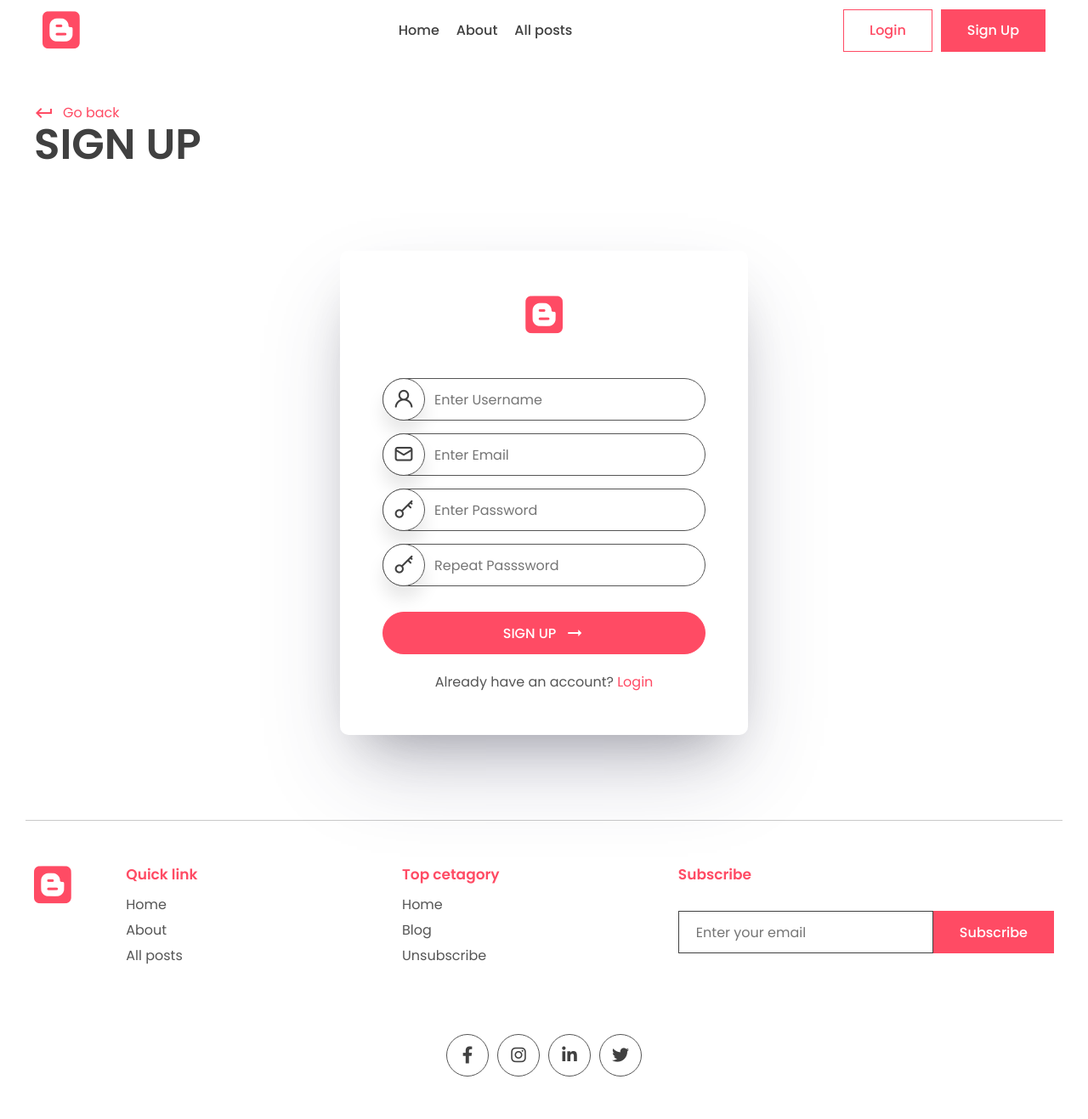
After one commit to usman-ghani190/python-django-blogapp, a Django app: page /account/register in a window 1280 px wide. The commit adds this page. Shown: the whole page at 85% size. Run offline with Django 5.2, Linux system fonts and the light colour scheme; some libraries are stand-ins or nearby versions.

Commit message:
created user registration functionality

```diff
--- a/app/forms.py
+++ b/app/forms.py
@@ -1,5 +1,7 @@
 from django import forms
 from django.utils.translation import gettext_lazy as _
+from django.contrib.auth.forms import UserCreationForm
+from django.contrib.auth.models import User
 
 from app.models import Comments, Subscribe
 
@@ -27,3 +29,38 @@ class SubscribeForm(forms.ModelForm):
     def __init__(self, *args, **kwargs):
         super().__init__(*args, **kwargs)
         self.fields['email'].widget.attrs['placeholder']= 'Enter your email'
+
+
+class NewUserForm(UserCreationForm):
+    class Meta:
+        model= User
+        fields= ("username", "email", "password1", "password2")
+
+
+    def __init__(self, *args, **kwargs):
+        super().__init__(*args, **kwargs)
+        self.fields['username'].widget.attrs['placeholder']= 'Enter Username'
+        self.fields['email'].widget.attrs['placeholder']= 'Enter Email'
+        self.fields['password1'].widget.attrs['placeholder']= 'Enter Password'
+        self.fields['password2'].widget.attrs['placeholder']= 'Repeat Passsword'
+
+    def clean_username(self):
+        username= self.cleaned_data['username'].lower()
+        new= User.objects.filter(username=username)
+        if new.count():
+            raise forms.ValidationError("username already taken")
+        return username
+
+    def clean_email(self):
+        email= self.cleaned_data['email'].lower()
+        new= User.objects.filter(email=email)
+        if new.count():
+            raise forms.ValidationError("Email already exist")
+        return email
+
+    def clean_password2(self):
+        password1= self.cleaned_data['password1']
+        password2= self.cleaned_data['password2']
+        if password1 and password2 and password1 != password2:
+            raise forms.ValidationError("Passwords didn't matched")
+        return password2
--- /dev/null
+++ b/app/templates/registration/registration.html
@@ -0,0 +1,111 @@
+{% extends 'base.html' %}
+
+
+{% block title %}
+    Blog | SignUp
+{% endblock title %}
+
+
+{% block content %}
+
+      <div class="container">
+        <div class="page-name">
+          <a href="#" class="learn">
+            <span class="material-icons"> keyboard_return </span> Go back
+          </a>
+          <h1>Sign Up</h1>
+        </div>
+
+        <form class="form" method="POST">
+            {% csrf_token %}
+          <center>
+            <div class="logo f-logo">
+              <i class="fa-brands fa-blogger"></i>
+            </div>
+
+            {% if form.non_field_errors %}
+                {% for error in form.non_field_errors %}
+                    <div class="field-error">
+                        <p>{{error}}</p>
+                    </div>
+                {% endfor %}
+            {% endif %}
+
+            <div class="inputs">
+              <div>
+                <div class="search-bar s-active input">
+                  {{form.username}}
+                  <div class="animated-search">
+                    <i class="uil uil-user"></i>
+                  </div>
+                </div>
+
+                {% if form.username.errors %}
+                <div class="field-error">
+                    <p>{{form.username.errors.as_text}}</p>
+                  </div>
+                {% endif %}
+              </div>
+
+              <div>
+                <div class="search-bar s-active input">
+                  {{form.email}}
+                  <div class="animated-search">
+                    <i class="uil uil-envelope-alt"></i>
+                  </div>
+                </div>
+
+
+                {% if form.email.errors %}
+                <div class="field-error">
+                    <p>{{form.email.errors.as_text}}</p>
+                  </div>
+                </div>
+                {% endif %}
+
+              <div>
+                <div class="search-bar s-active input">
+                  {{form.password1}}
+                  <div class="animated-search">
+                    <i class="uil uil-key-skeleton"></i>
+                  </div>
+                </div>
+
+                {% if form.password1.errors %}
+                <div class="field-error">
+                    <p>
+                      {{form.password1.errors.as_text}}
+                    </p>
+                  </div>
+                {% endif %}
+
+              </div>
+              <div>
+                <div class="search-bar s-active input">
+                  {{form.password2}}
+                  <div class="animated-search">
+                    <i class="uil uil-key-skeleton"></i>
+                  </div>
+                </div>
+
+                {% if form.password2.errors %}
+                <div class="field-error">
+                    <p>
+                      {{form.password2.errors.as_text}}
+                    </p>
+                  </div>
+                {% endif %}
+
+
+              </div>
+              <button class="btn btn-primary rounded">
+                SIGN UP <span class="material-icons"> arrow_right_alt </span>
+              </button>
+              <center>
+                <p>Already have an account? <a href="login.html">Login</a></p>
+              </center>
+            </div>
+          </center>
+        </form>
+      </div>
+      {% endblock content %}
--- a/app/urls.py
+++ b/app/urls.py
@@ -13,4 +13,5 @@ urlpatterns = [
     path('about/', views.about, name='about'),
     path('logout/', auth_views.LogoutView.as_view(next_page='logged_out'), name='logout'),
     path('logged-out/', views.logged_out, name='logged_out'),
+    path('account/register', views.register_user, name='register'),
 ]
--- a/app/views.py
+++ b/app/views.py
@@ -1,12 +1,13 @@
 from turtle import title
-from django.shortcuts import render
+from django.shortcuts import render, redirect
 from django.http import HttpResponseRedirect
 from django.urls import reverse
 
-from app.forms import CommentForm, SubscribeForm
+from app.forms import CommentForm, NewUserForm, SubscribeForm
 from app.models import Comments, Post, Profile, Tag, WebsiteMeta
 
 from django.contrib.auth.models import User
+from django.contrib.auth import login
 from django.db.models import Count
 
 # Create your views here.
@@ -113,3 +114,14 @@ def about(request):
 
 def logged_out(request):
     return render(request, 'registration/logged_out.html')
+
+def register_user(request):
+    form= NewUserForm()
+    if request.POST:
+        form= NewUserForm(request.POST)
+        if form.is_valid():
+            user= form.save()
+            login(request, user)
+            return redirect('/')
+    context={"form": form}
+    return render(request, 'registration/registration.html', context)
--- a/templates/base.html
+++ b/templates/base.html
@@ -51,7 +51,7 @@
               <a href="{% url 'login' %}">
                   <button class="btn btn-scoundary">Login</button>
               </a>
-              <a href="#">
+              <a href="{% url 'register' %}">
                   <button class="btn btn-primary">Sign Up</button>
               </a>
           {% endif %}
```
Also changed, not shown: db.sqlite3.
